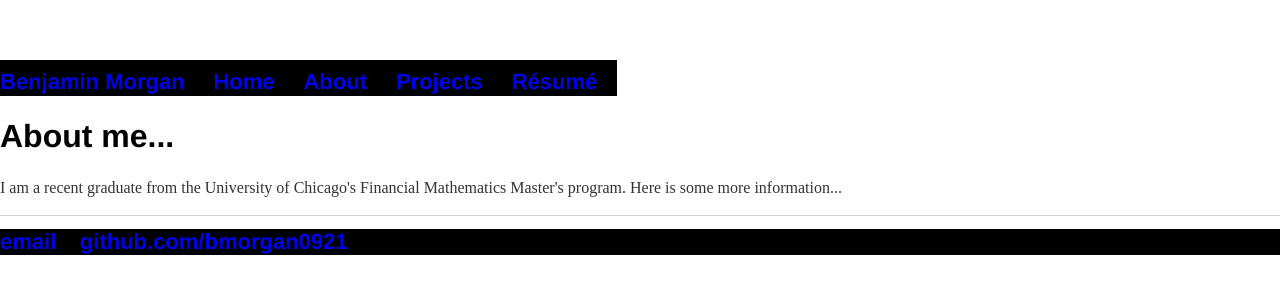
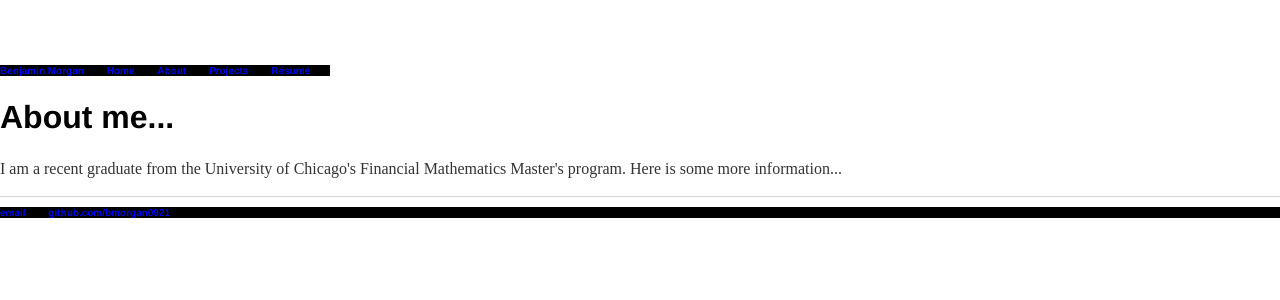
Before and after one commit to bmorgan0921/bmorgan0921.github.io, a Jekyll site: the page built from about/index.html, in a window 1280 px wide. Shown: the top 300 px of the page. Built offline with Jekyll 4.4.1, drawn with Linux system fonts in a browser that asks for light colours.

Commit message:
font size adjustments

```diff
--- a/css/main.css
+++ b/css/main.css
@@ -18,7 +18,7 @@ nav ul {
     /* float:right; */
     background-color: black;
     color: white;
-    font-size: 2em;
+    font-size: 10px;
     display:inline;
     width:100%;
 }
@@ -30,7 +30,7 @@ footer ul {
     font-weight: bold;
     background-color: black;
     color: white;
-    font-size: 1em;
+    font-size: 10px;
 }
 
 
@@ -41,7 +41,7 @@ nav ul li, footer ul li {
     display:inline;
 }
 
-.education.a {
+.education{
     color: red;
 }
 
@@ -99,7 +99,7 @@ button {
 
 a {
   text-decoration: none;
-  font-size: 22px;
+  font-size: 10px;
 
 }
 
```
